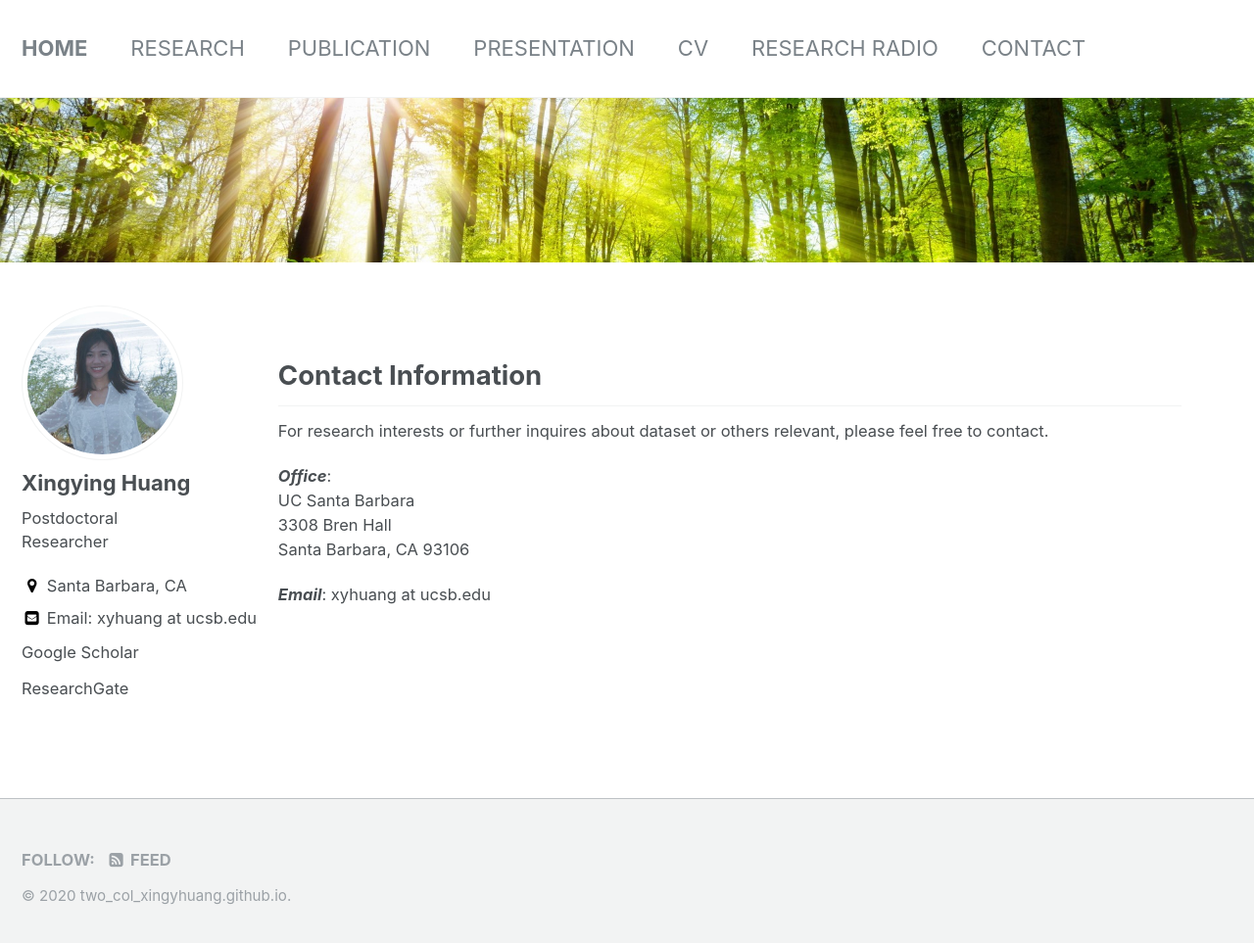
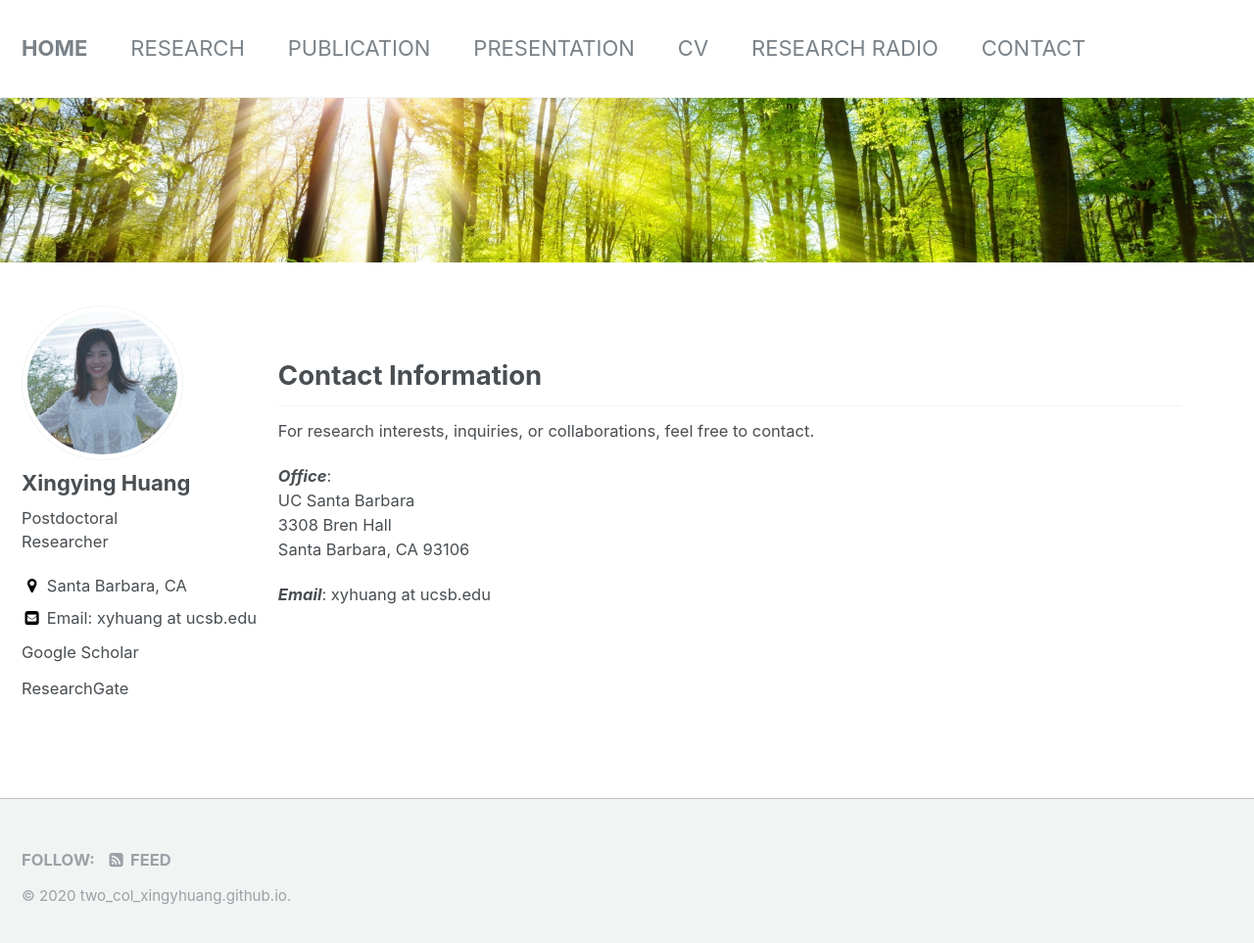
Before and after one commit to Xingyhuang/two_col_xingyhuang.github.io, a Jekyll site: the page built from _pages/contact.md, in a window 1280 px wide and 970 px high. Shown: the top 963 px of the window at 98% size. Built offline with Jekyll 4.4.1, drawn with Linux system fonts in a browser that asks for light colours.

Commit message:
Update contact.md

```diff
--- a/_pages/contact.md
+++ b/_pages/contact.md
@@ -11,7 +11,7 @@ excerpt: ''
 
 ## Contact Information
 
-For research interests or further inquires about dataset or others relevant, please feel free to contact.
+For research interests, inquiries, or collaborations, feel free to contact.
 
 ***Office***: <br>
 UC Santa Barbara <br>
```
